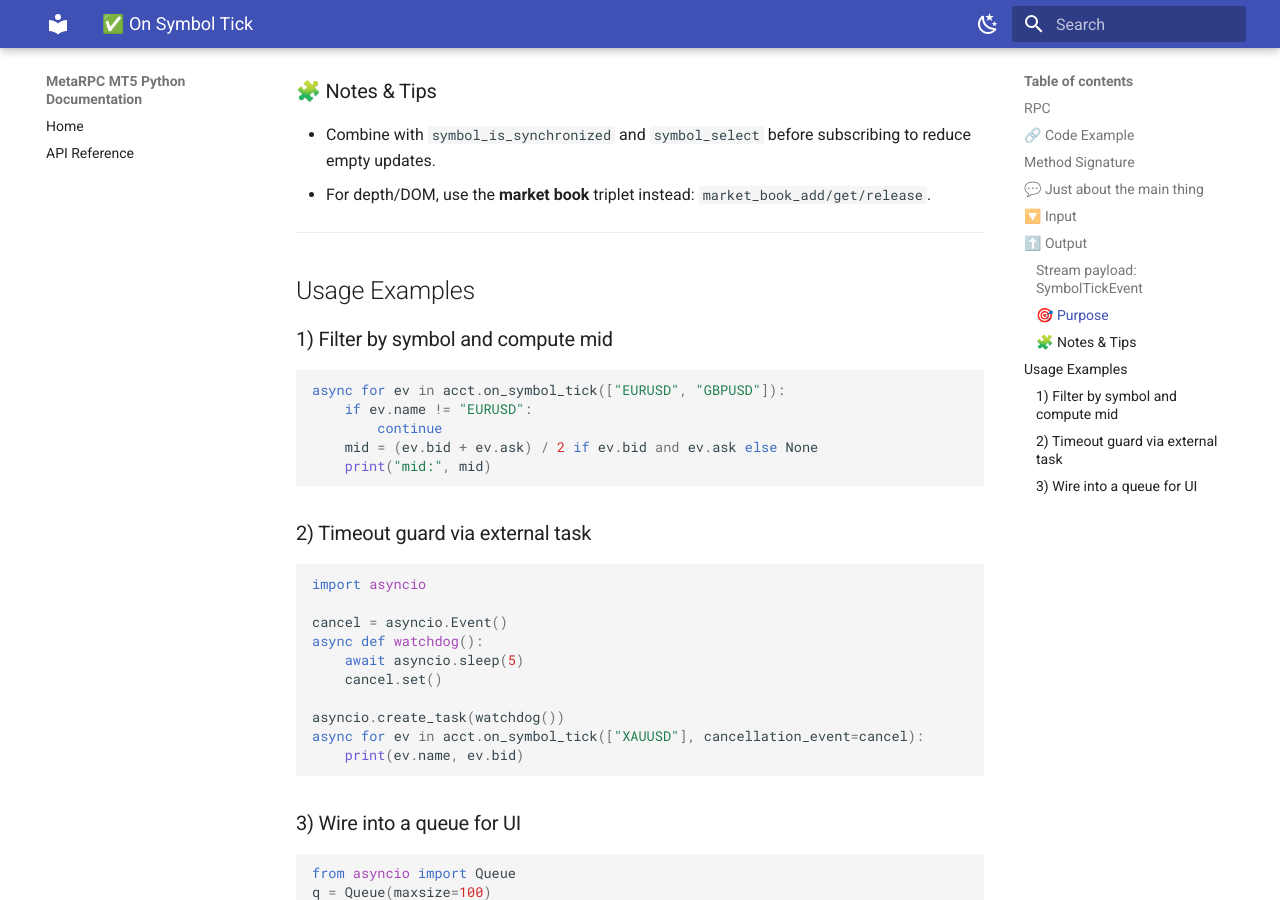
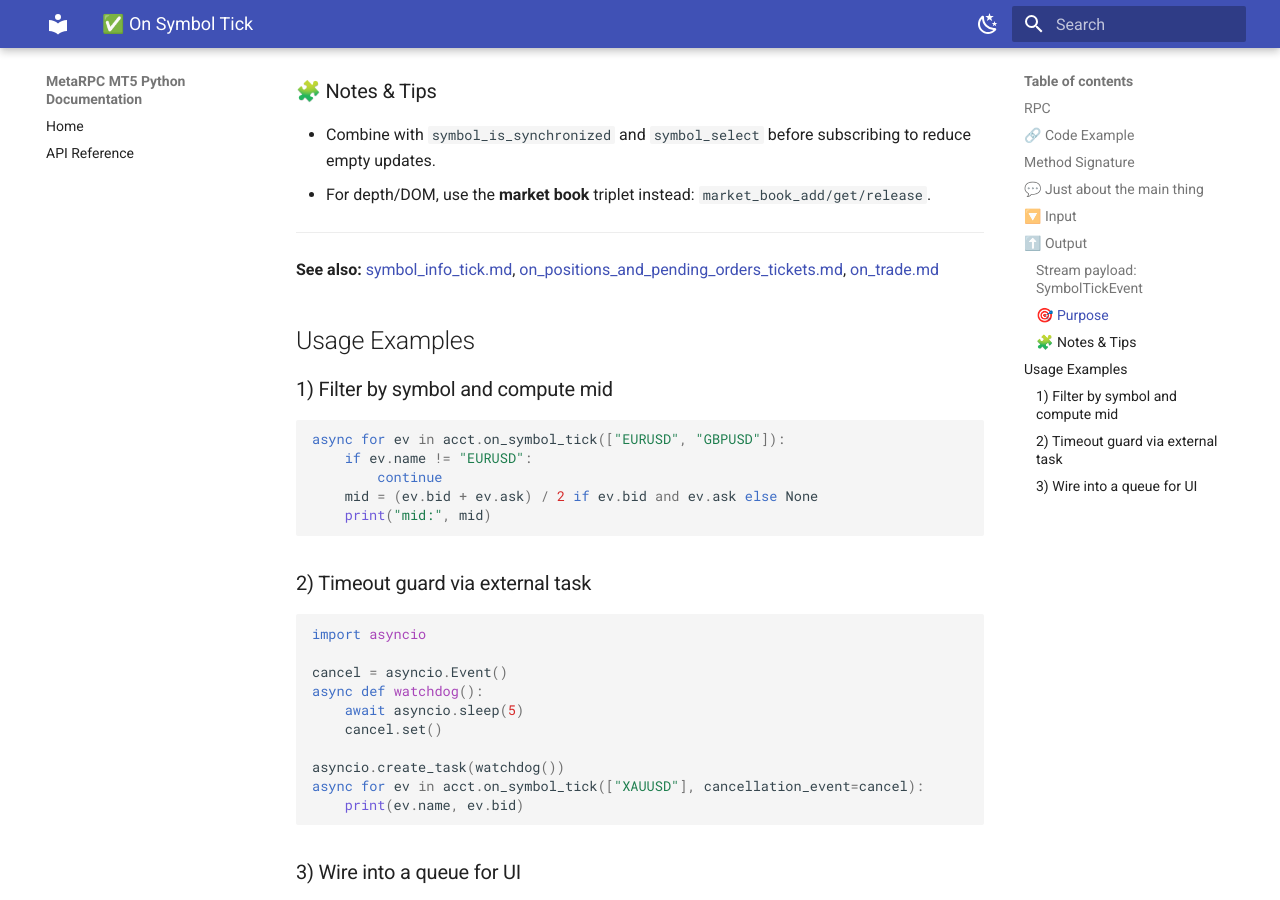
Before and after one commit to MetaRPC/PyMT5, an MkDocs documentation site: the page built from docs/MT5Account/Subscriptions_Streaming/on_symbol_tick.md, in a window 1280 px wide and 900 px high, scrolled down 2914 px. Built offline with MkDocs 1.6.1 and Material for MkDocs 9.7.7, drawn with Linux system fonts in a browser that asks for light colours.

Commit message:
Update on_symbol_tick.md

```diff
--- a/docs/MT5Account/Subscriptions_Streaming/on_symbol_tick.md
+++ b/docs/MT5Account/Subscriptions_Streaming/on_symbol_tick.md
@@ -113,6 +113,8 @@ async def on_symbol_tick(
 
 ---
 
+**See also:** [symbol\_info\_tick.md](../Symbols_and_Market/symbol_info_tick.md), [on\_positions\_and\_pending\_orders\_tickets.md](./on_positions_and_pending_orders_tickets.md), [on\_trade.md](./on_trade.md)
+
 ## Usage Examples
 
 ### 1) Filter by symbol and compute mid
```
